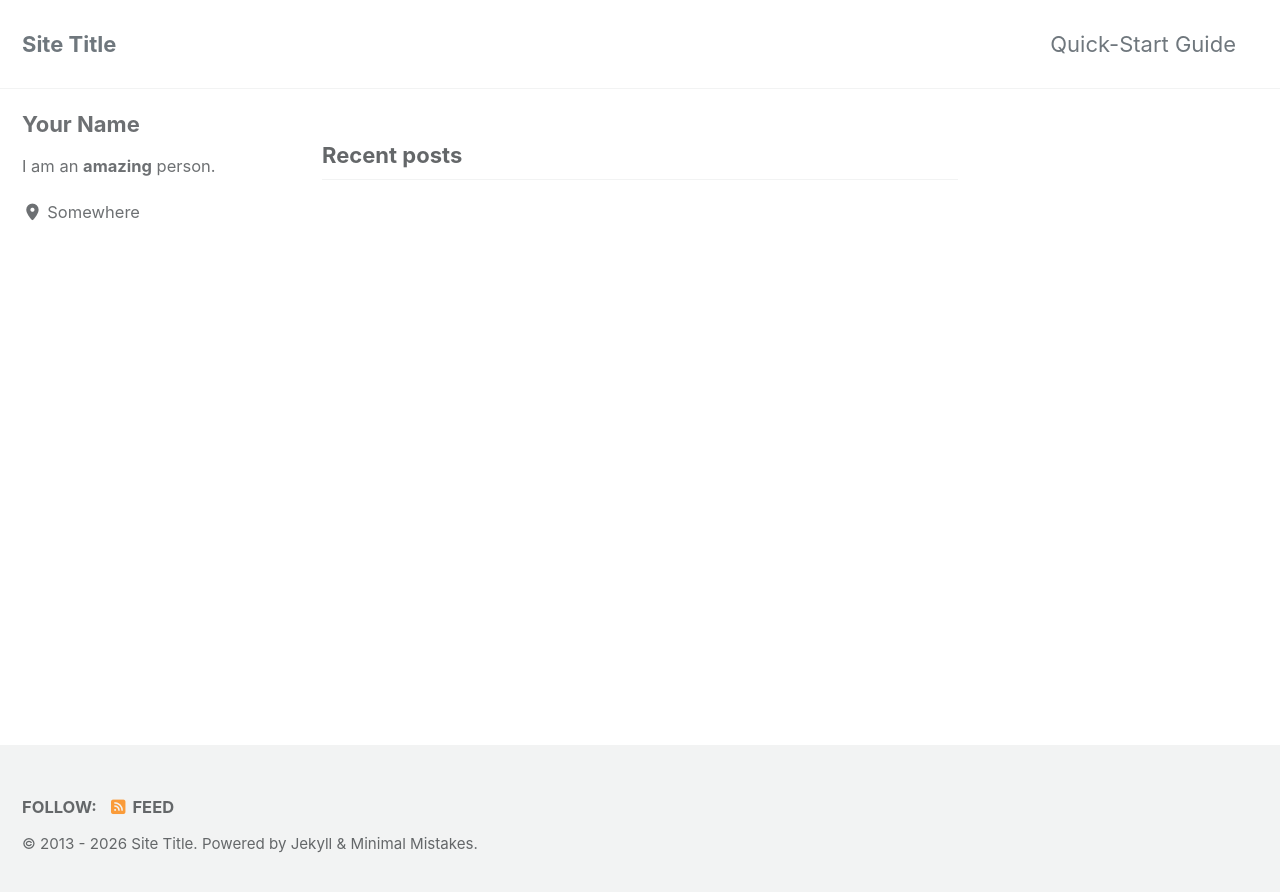
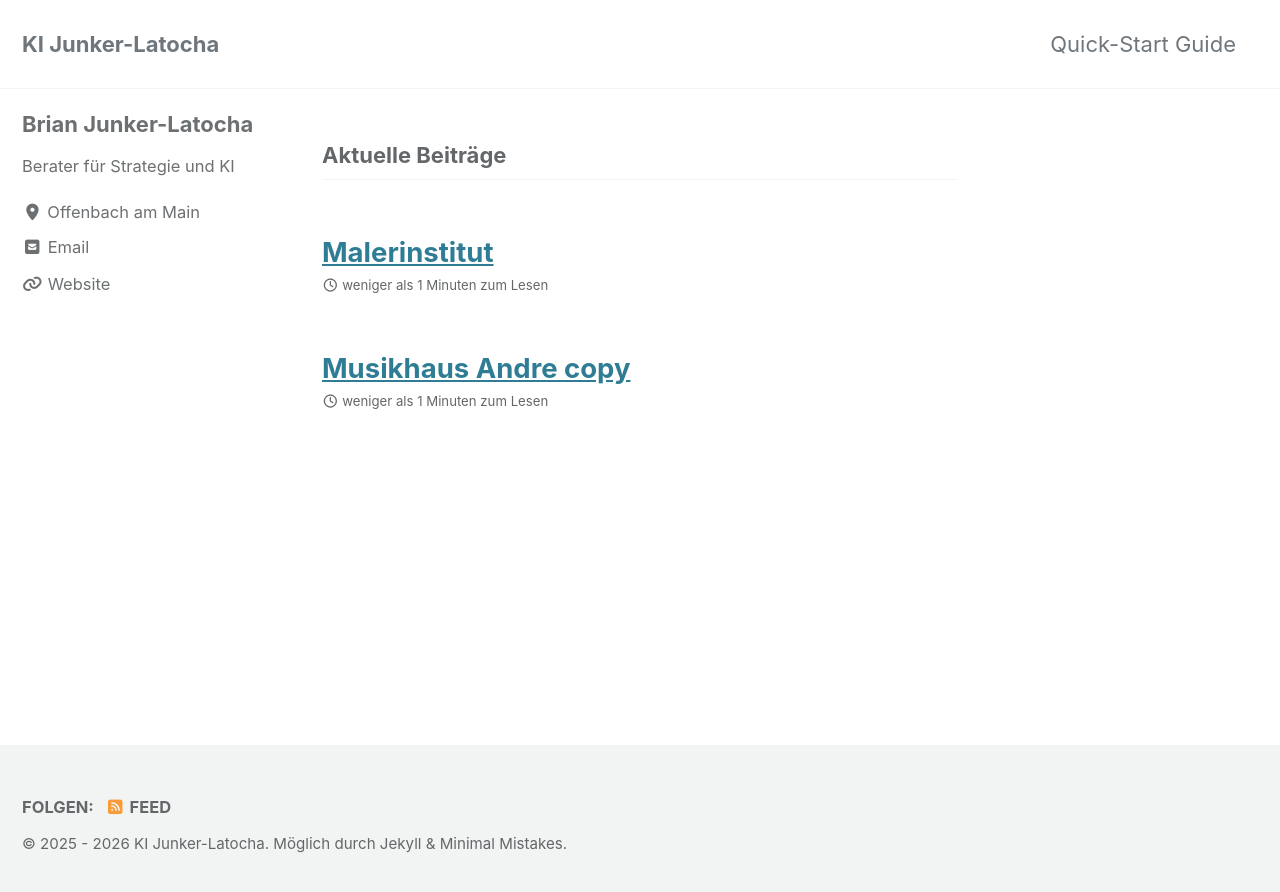
Before and after one commit to BrianInGermany/junker-latocha.com, a Jekyll site: the page built from index.html, in a window 1280 px wide. Shown: the top 892 px of the page. Built offline with Jekyll 4.4.1, drawn with Linux system fonts in a browser that asks for light colours; cached includes are drawn as plain includes; the list of posts is cut into pages by our own code.

Commit message:
add personalization

```diff
--- a/_config.yml
+++ b/_config.yml
@@ -15,13 +15,13 @@
 minimal_mistakes_skin    : "default" # "air", "aqua", "contrast", "dark", "dirt", "neon", "mint", "plum", "sunrise", "catppuccin_latte", "catppuccin_mocha"
 
 # Site Settings
-locale                   : "en-US"
+locale                   : "de-DE"
 direction                : # "ltr" (default), "rtl" # set the direction of the page
-title                    : "Site Title"
+title                    : "KI Junker-Latocha"
 title_separator          : "-"
 subtitle                 : # site tagline that appears below site title in masthead
-name                     : "Your Name"
-description              : "An amazing website."
+name                     : "Brian Junker-Latocha"
+description              : "Effektiv denken, KI lenken."
 url                      : # the base hostname & protocol for your site e.g. "https://mmistakes.github.io"
 baseurl                  : # the subpath of your site, e.g. "/blog"
 repository               : # GitHub username/repo-name e.g. "mmistakes/minimal-mistakes"
@@ -114,55 +114,55 @@ analytics:
 
 # Site Author
 author:
-  name             : "Your Name"
+  name             : "Brian Junker-Latocha"
   avatar           : # path of avatar image, e.g. "/assets/images/bio-photo.jpg"
-  bio              : "I am an **amazing** person."
-  location         : "Somewhere"
+  bio              : "Berater für Strategie und KI"
+  location         : "Offenbach am Main"
   email            :
   # fediverse      : "@you@instance.social"  # used for fediverse:creator meta tag
   links:
     - label: "Email"
       icon: "fas fa-fw fa-square-envelope"
-      # url: "mailto:your.name@email.com"
+      url: "mailto:brian@junker-latocha.com"
     - label: "Website"
       icon: "fas fa-fw fa-link"
-      # url: "https://your-website.com"
-    - label: "Twitter"
-      icon: "fab fa-fw fa-square-x-twitter"
-      # url: "https://twitter.com/"
-    - label: "Facebook"
-      icon: "fab fa-fw fa-square-facebook"
-      # url: "https://facebook.com/"
-    - label: "GitHub"
-      icon: "fab fa-fw fa-github"
-      # url: "https://github.com/"
-    - label: "Instagram"
-      icon: "fab fa-fw fa-instagram"
-      # url: "https://instagram.com/"
+      url: "https://junker-latocha.com"
+    # - label: "Twitter"
+    #   icon: "fab fa-fw fa-square-x-twitter"
+    #   # url: "https://twitter.com/"
+    # - label: "Facebook"
+    #   icon: "fab fa-fw fa-square-facebook"
+    #   # url: "https://facebook.com/"
+    # - label: "GitHub"
+    #   icon: "fab fa-fw fa-github"
+    #   # url: "https://github.com/"
+    # - label: "Instagram"
+    #   icon: "fab fa-fw fa-instagram"
+    #   # url: "https://instagram.com/"
 
 # Site Footer
 footer:
   links:
-    - label: "Twitter"
-      icon: "fab fa-fw fa-square-x-twitter"
+    # - label: "Twitter"
+    #   icon: "fab fa-fw fa-square-x-twitter"
+    #   # url:
+    #   # rel: "me"  # optional: adds rel attribute (e.g. for IndieWeb web sign-in)
+    # - label: "Facebook"
+    #   icon: "fab fa-fw fa-square-facebook"
+    #   # url:
+    # - label: "GitHub"
+    #   icon: "fab fa-fw fa-github"
+    #   # url:
+    # - label: "GitLab"
+    #   icon: "fab fa-fw fa-gitlab"
+    #   # url:
+    # - label: "Bitbucket"
+    #   icon: "fab fa-fw fa-bitbucket"
+    #   # url:
+    # - label: "Instagram"
+    #   icon: "fab fa-fw fa-instagram"
       # url:
-      # rel: "me"  # optional: adds rel attribute (e.g. for IndieWeb web sign-in)
-    - label: "Facebook"
-      icon: "fab fa-fw fa-square-facebook"
-      # url:
-    - label: "GitHub"
-      icon: "fab fa-fw fa-github"
-      # url:
-    - label: "GitLab"
-      icon: "fab fa-fw fa-gitlab"
-      # url:
-    - label: "Bitbucket"
-      icon: "fab fa-fw fa-bitbucket"
-      # url:
-    - label: "Instagram"
-      icon: "fab fa-fw fa-instagram"
-      # url:
-  since: "2013"
+  since: "2025"
 
 
 # Reading Files
```
Also changed, not shown: _pages/impressum.md (added, +15 -0 lines), _posts/2026-01-20-musikhaus-andre copy.md (added, +14 -0 lines), _posts/2026-01-31-malerinstitut.md (added, +14 -0 lines).
